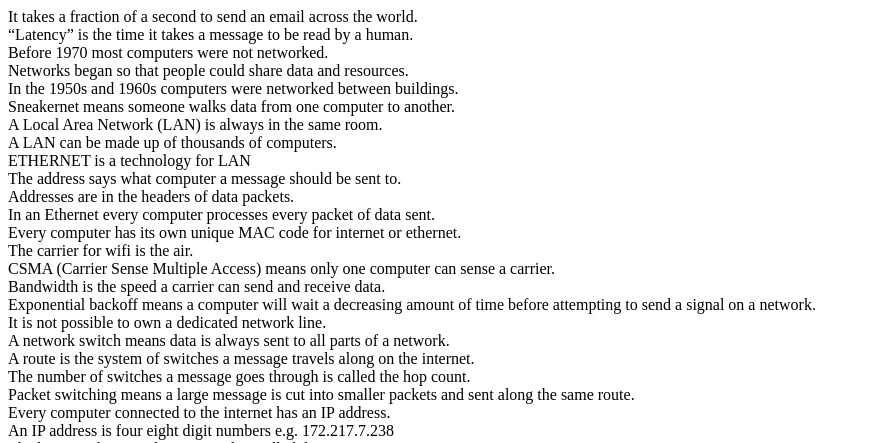
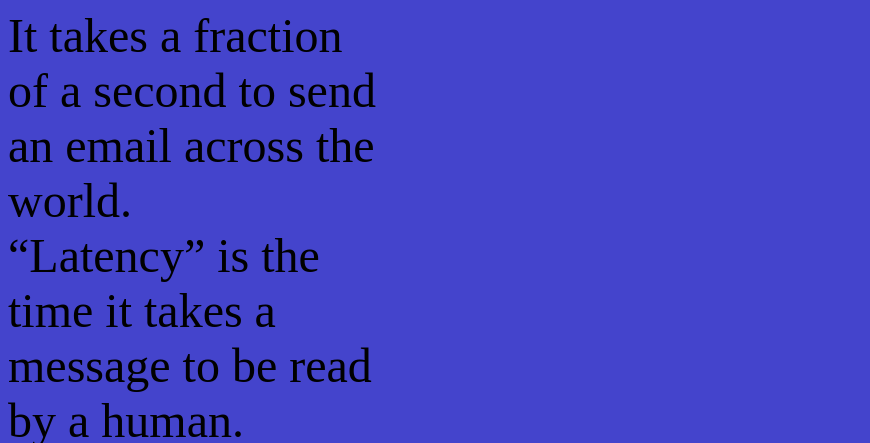
Before and after one commit to markholtcdu/CourseBook, a plain HTML site: page Internet1.html in a window 1280 px wide. Shown: the top 443 px of the page, without its empty margins (0-870 px from the left). Drawn offline with Linux system fonts and the light colour scheme.

Commit message:
Update Internet1.html

```diff
--- a/Internet1.html
+++ b/Internet1.html
@@ -1,7 +1,7 @@
 <!Doctype:html>
 <html>
 <head>
-<rel = "stylesheet" href="myStyle.css">
+<link rel = "stylesheet" href="myStyle.css">
 </head>
   <body>
 <div >It takes a fraction of a second to send an email across the world.</div >
```
